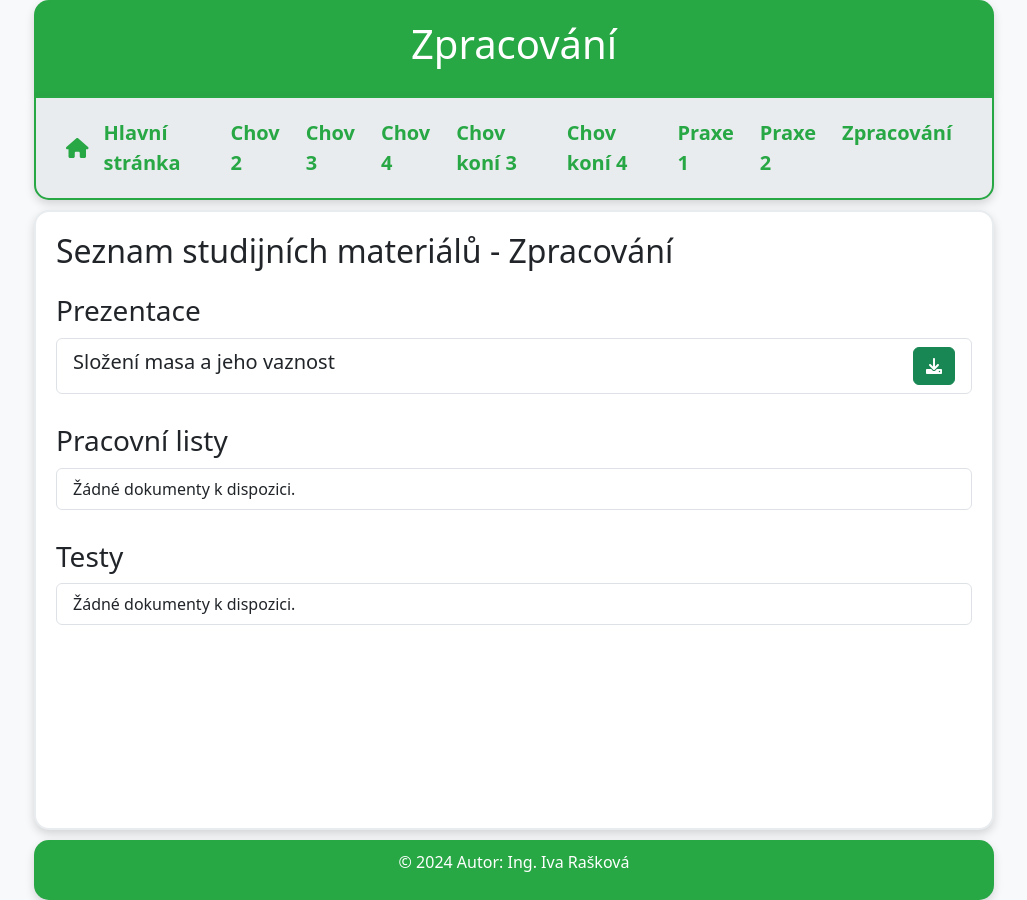
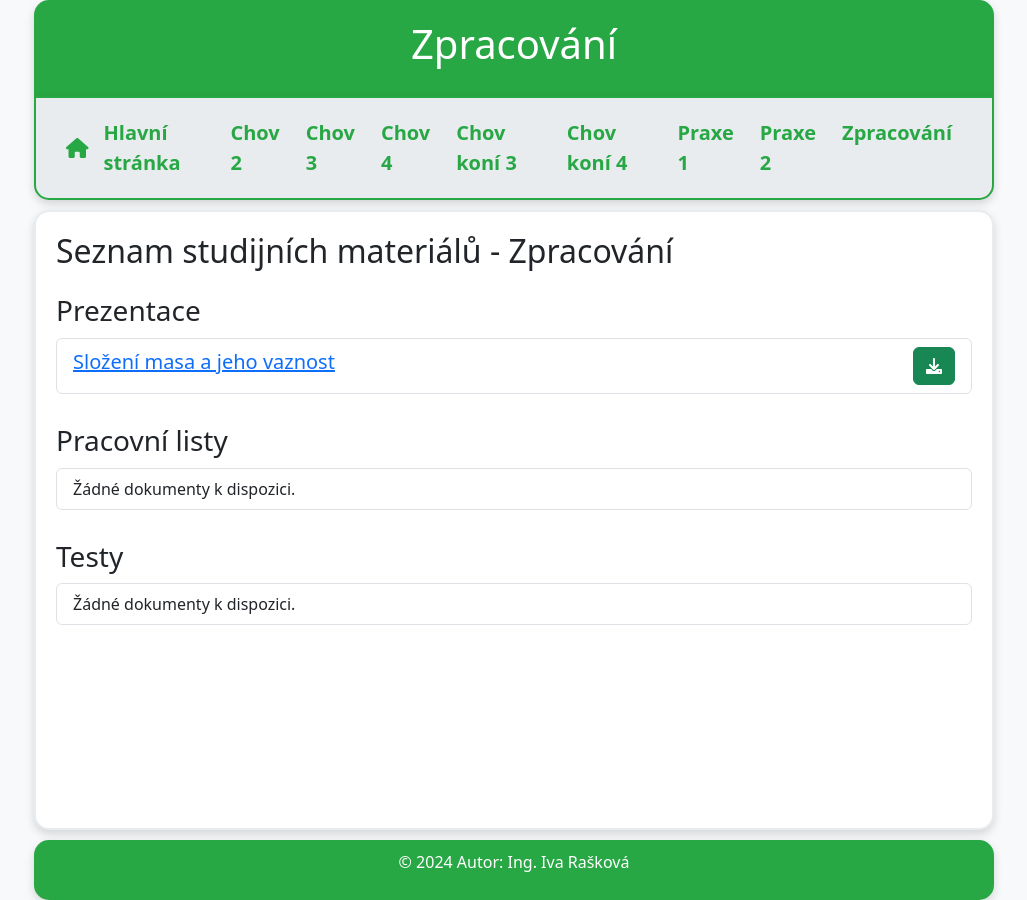
Before and after one commit to i-ras/docs, a Jekyll site: the page built from _subjects/zpracovani.md, in a window 1280 px wide. Shown: the whole page, without its empty margins (126-1153 px from the left). Built offline with Jekyll 4.4.1, drawn with Linux system fonts in a browser that asks for light colours.

Commit message:
Update hyperlink tag.

```diff
--- a/_layouts/predmet.html
+++ b/_layouts/predmet.html
@@ -171,7 +171,7 @@
                         {% if items %}
                             {% for document in items %}
                                 <li class="list-group-item">
-                                    <h5>{{ document.name }}</h5>
+                                    <h5><a href="document.path">{{ document.name }}</a></h5>
                                     <a href="{{ document.path }}" class="btn btn-success" download><i class="fa fa-download"></i></a>
                                 </li>
                             {% endfor %}
```
